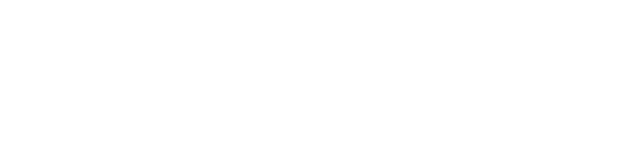
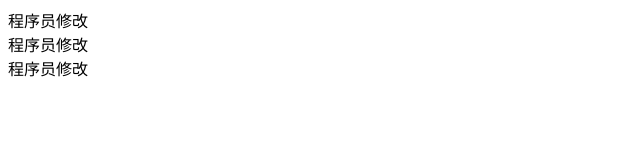
Before and after one commit to shen-wen-wen/https---gitee.com-shen-wen-wen-git-test-warehouse, a plain HTML site: page index.html in a window 1280 px wide. Shown: the whole page, without its empty margins (0-640 px from the left). Drawn offline with Linux system fonts and the light colour scheme.

Commit message:
程序员提交

```diff
--- a/index.html
+++ b/index.html
@@ -10,7 +10,9 @@
 
 <body>
     <div class="head"></div>
-    <div class="main"></div>
+    <div class="main">程序员修改</div>
+    <div class="main">程序员修改</div>
+    <div class="main">程序员修改</div>
     <div class="foot"></div>
 </body>
 
```
Also changed, not shown: 1 other file.
